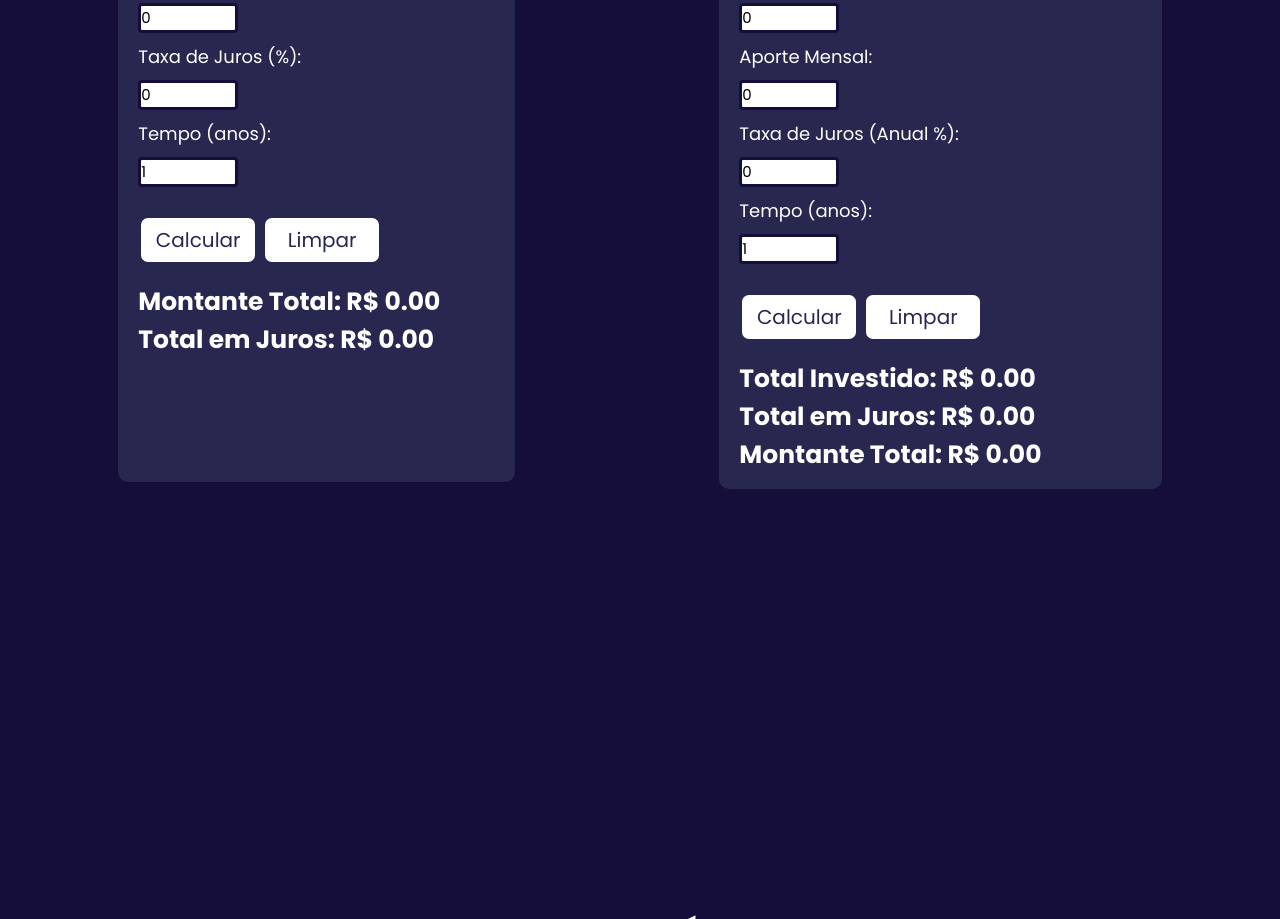
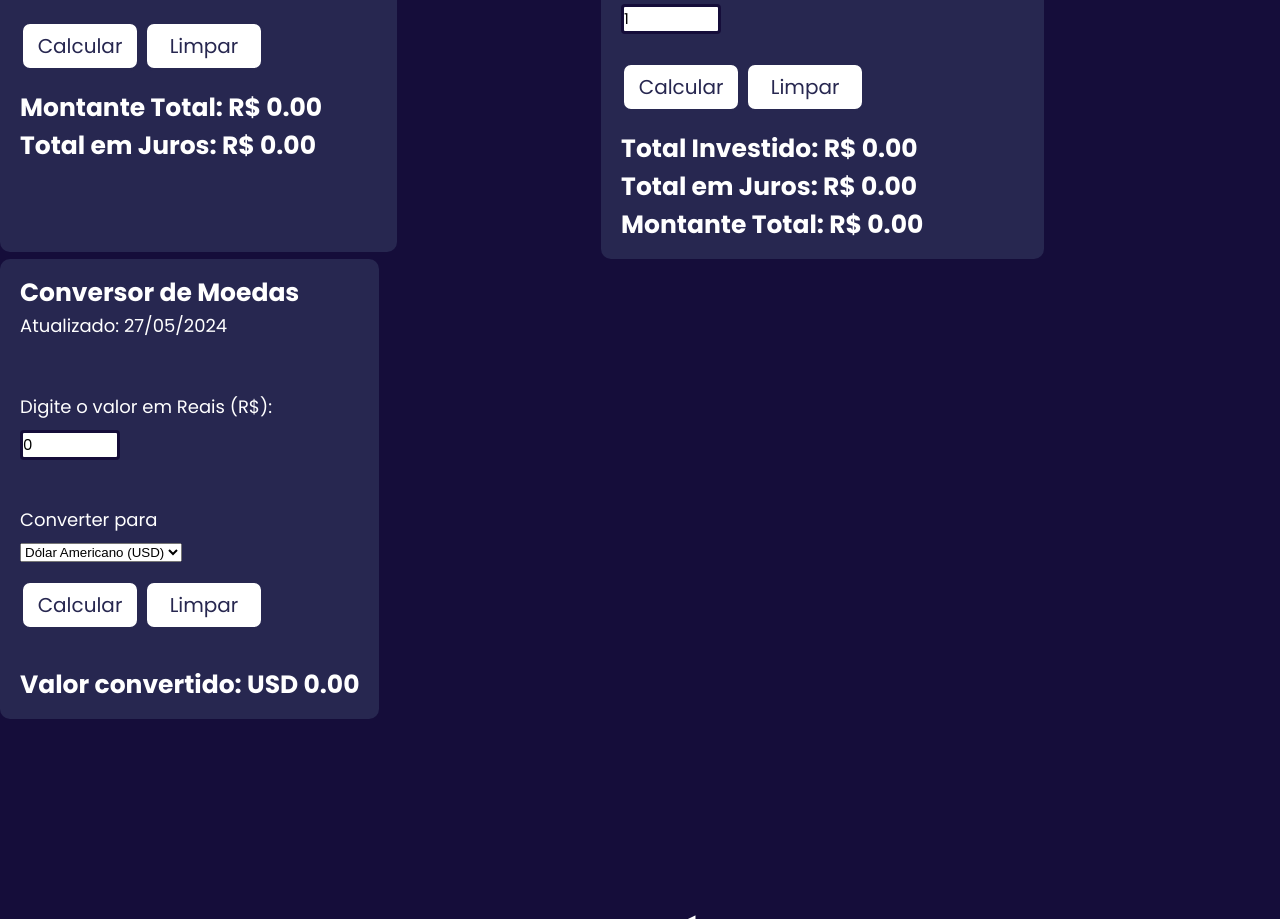
Before and after one commit to carloscopcescki/projeto-cultura-investimento, a plain HTML site: page index.html in a window 1280 px wide. Shown: the part 2750-3669 px from the top of the page. Drawn offline with Linux system fonts and the light colour scheme; a script that the page names is missing.

Commit message:
Update index.html

```diff
--- a/index.html
+++ b/index.html
@@ -130,6 +130,7 @@
     <div class="container">
         <div class="section-content">
             <h1><span class="section-title">Calculadoras</span></h1>
+            <div class="section-content-calc">
                 <br>
                 <div id="section-content-1">
                     <div class="text">
@@ -152,8 +153,7 @@
                         <br>
                         <br>
                         <br>
-                    <br>
-                    <br>
+
                         <br>
                     </div>
                 </div>
@@ -181,6 +181,37 @@
                         <h2 id="resultadoMontanteComposto">Montante Total: R$ 0.00</h2>
                     </div>
                 </div>
+                <div id="section-content-3">
+                    <div class="text">
+                        <h2>Conversor de Moedas</h2>
+                        <p>Atualizado: 27/05/2024</p>
+                        <br>
+                        <br>
+                        <br>
+
+                        <label>Digite o valor em Reais (R$):</label>
+                        <input type="number" step="0.01" value="0" id="amount">
+                        <br>
+                        <br>
+
+                        <label>Converter para</label>
+                        <select id="currency">
+                            <option value="USD">Dólar Americano (USD)</option>
+                            <option value="EUR">Euro (EUR)</option>
+                            <option value="BTC">Bitcoin (BTC)</option>
+                        </select>
+                        <br>
+                        <br>
+
+                        <button onclick="convertCurrency()">Calcular</button>
+                        <button onclick="limparCurrency()">Limpar</button>
+                        <br>
+                        <br>
+                        <br>
+                        <h2 id="result">Valor convertido: USD 0.00</h2>
+                    </div>
+                </div>
+            </div>
         </div>
     </div>
 </section>
@@ -199,6 +230,7 @@
 
 <script src="/assets/js/juros-simples.js"></script>
 <script src="/assets/js/juros-compostos.js"></script>
+<script src="/assets/js/conversor-moeda.js"></script>
 
 </body>
 </html>
```
Lines whose indentation alone changed are shown as unchanged.
